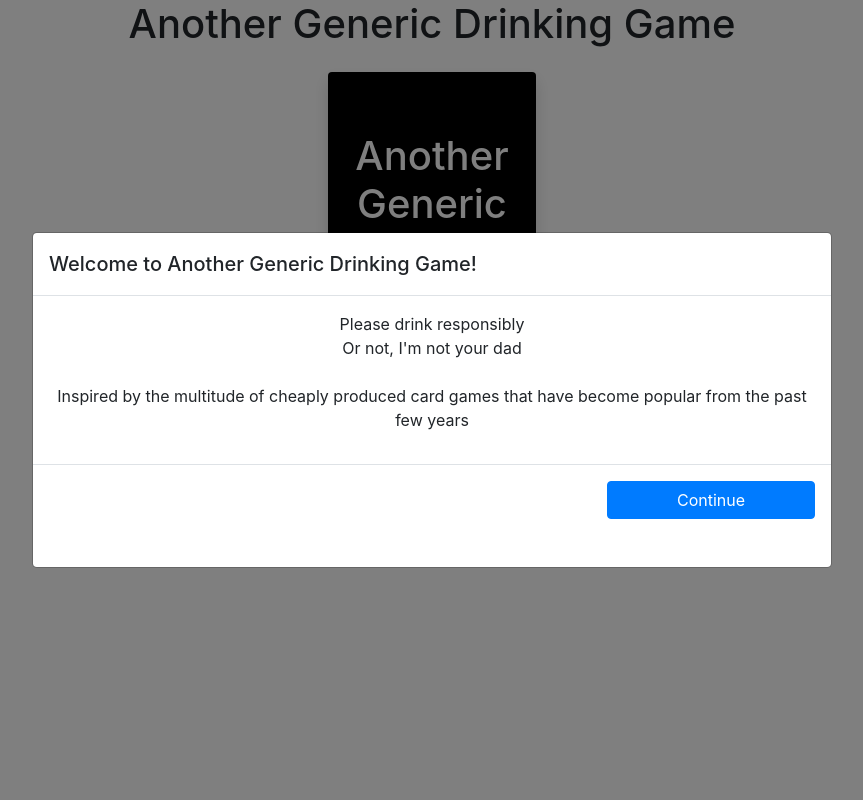
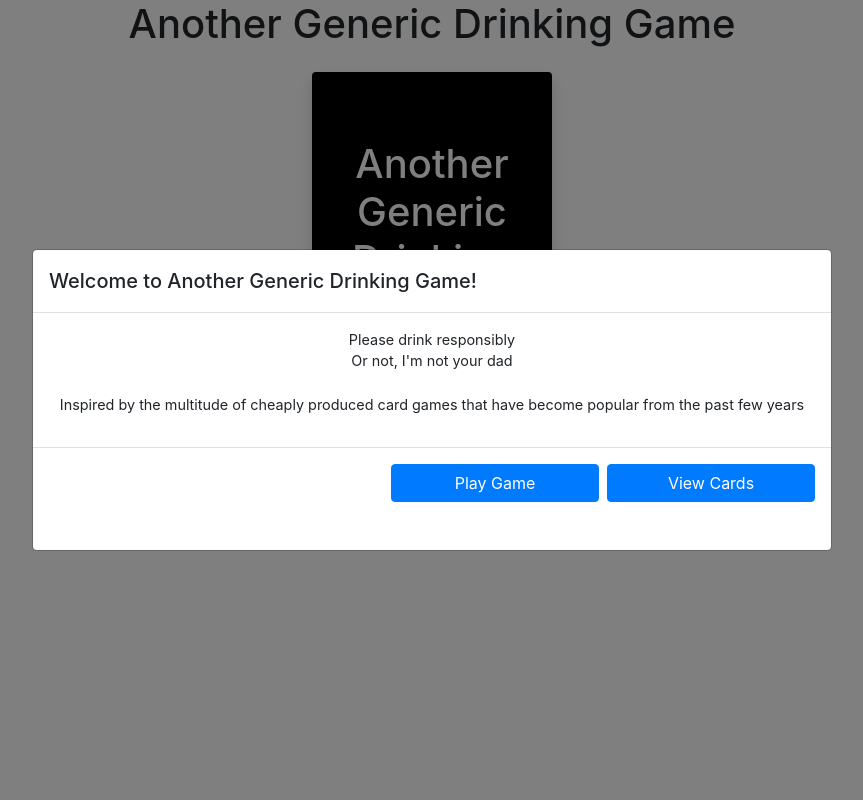
Before and after one commit to chcarraway/chcarraway-live, a PHP site: page /game in a window 1280 px wide. Shown: the whole page, without its empty margins (208-1071 px from the left). Run offline with PHP 8.4, Linux system fonts and the light colour scheme.

Commit message:
Restructured everything, changed CSS, consolidated files, deleted old stuff

```diff
--- a/counter/index.html
+++ b/counter/index.html
@@ -2,7 +2,7 @@
     <title>MTG Life Counter</title>
     <meta name="viewport" content="width=device-width, initial-scale=1">
     <link rel="stylesheet" href="../assets/css/bootstrap.min.css">
-    <link rel="stylesheet" href="assets/css/counter.css">
+    <link rel="stylesheet" href="assets/css/styles.css">
     <script src='../assets/js/jquery-3.4.1.min.js'></script>
     <script src="../assets/js/bootstrap.bundle.min.js"></script>
 </head>
--- a/game/assets/css/game.css
+++ b/game/assets/css/styles.css
@@ -1,21 +1,22 @@
 .gameArea {
     padding: 1em;
+}
+p {
+    font-size: .9rem;
 }
 .card {
     margin: auto;
     margin-bottom: 1em;
     justify-content: center;
     align-items: center;
-    padding: 1em;
-    width: 13em;
-    height: 20em;
+    width: 2.5in;
+    height: 3.5in;
 }
-
 .nac {
     background-color: black;
     color: white;
+    padding: 1em;
 }
-
 .category {
     margin: auto;
     margin-bottom: 1em;
@@ -37,13 +38,11 @@
 .btn {
     margin-bottom: 2em;
     width: 13em;
-
 }
 .shake {
     animation: shake 0.5s;
     animation-iteration-count: 1;
 }
-
 @keyframes shake {
     0% { transform: translate(1px, 1px) rotate(0deg); }
     10% { transform: translate(-1px, -2px) rotate(-1deg); }
--- a/game/assets/js/cards.js
+++ b/game/assets/data/cards.js
@@ -276,34 +276,7 @@ var cards = [
     }, {
         category: "Ongoing",
         header: "It's Not Funny!",
-        body: "Until your next turn, you must try to make the other players laugh. If any other player laughs, all of them must drin! If no other players laugh before your next turn, you must take a shot!"
+        body: "Until your next turn, you must try to make the other players laugh. If any other player laughs, all of them must drin! If no other players laugh before your next turn, you must take a shot!",
+        decay: 1
     },
-
-/*
-    {
-        category: "",
-        header: "",
-        body: ""
-    },{
-        category: "",
-        header: "",
-        body: ""
-    },{
-        category: "",
-        header: "",
-        body: ""
-    },{
-        category: "",
-        header: "",
-        body: ""
-    },{
-        category: "",
-        header: "",
-        body: ""
-    },{
-        category: "",
-        header: "",
-        body: ""
-    }
-*/
 ]
--- a/game/assets/js/code.js
+++ b/game/assets/js/code.js
@@ -5,11 +5,11 @@ turn = 0;
 i = 0;
 ruleCount = 0;
 activeRules = 0;
-cards = shuffle(cards); //comment out for decay testing
 card = Object.keys(cards);
 table = document.getElementById("ongoingtable");
 tbody = document.getElementById("ongoingtbody");
 gameArea = document.getElementById("gameArea");
+cat = "";
 
 function shuffle(array) {
     var currentIndex = array.length, temporaryValue, randomIndex;
@@ -64,9 +64,17 @@ function addPlayer() {
 function beginGame() {
     $('#addPlayerModal').modal('hide');
     currentPlayer = players[turn];
+    cards = shuffle(cards);
 }
 
+
 function newTurn() {
+    if (Array.isArray(players) && players.length === 0) {
+        gameArea.innerHTML = "";
+        $('#addPlayerModal').modal('show');
+        document.getElementById('beginGame').disabled = true;
+        document.getElementById('nextCard').innerHTML = "Start Game";
+    } else {
     //change the text on the button
     document.getElementById('nextCard').innerHTML = "Next Turn";
     //destroy ongoing effects table
@@ -96,7 +104,7 @@ function newTurn() {
 
     //call showCard
     showCard();
-}
+}}
 
 function showCard() {
     if (i === card.length) { //if 0 cards left in deck, shuffle deck and restart
@@ -110,11 +118,11 @@ function showCard() {
             i++;
             showCard();
         } else { //display card
-            if (typeof newCard.contrib === "undefined") {
-                gameArea.innerHTML = '<div class="card shadow ' + newCard.category + '"><h3 class="">' + newCard.header + '</h3><h6 class"">' + newCard.body + '</h6></div>';
-                i++;
-            } else {
-                gameArea.innerHTML = '<div class="card shadow ' + newCard.category + '"><h3 class="">' + newCard.header + '</h3><h6 class="">' + newCard.body + '</h6><p class="contrib">' + newCard.contrib + '</p></div>';
+            newCard.contrib === undefined && (newCard.contrib = "AGDG") //if contrib is undefined, AGDG
+            gameArea.innerHTML = '<div class="card shadow ' + newCard.category + '"> ' +
+                '<div class="card-header border-0 w-100 bg-transparent"><h4>' + newCard.header + '</h4></div> ' +
+                '<div class="card-body align-items-center d-flex justify-content-center"><p class="card-text ">' + newCard.body + '</p></div>' +
+                '<div class="card-footer border-0 w-100 bg-transparent text-muted"><small class="">' + newCard.contrib + '</small></div></div>';
             i++;
         }
         if (newCard.decay > 0) { //if card has a decay value...
@@ -126,7 +134,6 @@ function showCard() {
         };
     };
 };
-}
 
 function removeShake() {
     document.getElementById('addPlayerModal').classList.remove("shake");
@@ -145,6 +152,27 @@ function validate() {
     }
 }
 
+function displayCards() {
+    $('#welcomeModal').modal('hide');
+    for (x = 0; x < cards.length; x++) {
+        var newCard = cards[card[x]];
+        if (newCard.header === "") { //if card is blank, ignore this card and move on to the next
+        } else { //display card
+            if (newCard.nac === "nac") {//if card is not a card, make new container for the category
+                gameArea.innerHTML += '<div class="row border category" id="' + newCard.category + '"></div>';
+                cat = document.getElementById(newCard.category);
+                cat.innerHTML += '<div class="card nac shadow ' + newCard.category + '"><h2 class="">' + newCard.header + '</h2><br /><br /><h6 class="">' + newCard.body + '</h6></div>';
+            } else {//print card in category
+                newCard.contrib === undefined && (newCard.contrib = "AGDG") //if contrib is undefined, AGDG
+                cat.innerHTML += '<div class="card shadow ' + newCard.category + '"> ' +
+                    '<div class="card-header border-0 w-100 bg-transparent"><h4>' + newCard.header + '</h4></div> ' +
+                    '<div class="card-body align-items-center d-flex justify-content-center"><p class="card-text ">' + newCard.body + '</p></div>' +
+                    '<div class="card-footer border-0 w-100 bg-transparent text-muted"><small class="">' + newCard.contrib + '</small></div></div>';
+            }
+        }
+    }
+}
+
 $('#addPlayerModal').on('shown.bs.modal', function () {
     $('#player').focus()
 })
@@ -154,3 +182,4 @@ document.getElementById("welcomeContinue").addEventListener('click', welcomeCont
 document.getElementById("addPlayer").addEventListener('click', validate);
 document.getElementById("beginGame").addEventListener('click', beginGame);
 document.getElementById("nextCard").addEventListener('click', newTurn);
+document.getElementById("displayCards").addEventListener('click', displayCards);
--- a/game/index.html
+++ b/game/index.html
@@ -4,11 +4,11 @@
     <title>Another Generic Drinking Game!</title>
     <meta name="viewport" content="width=device-width, initial-scale=1">
     <link rel="stylesheet" href="../assets/css/bootstrap.min.css">
-    <link rel="stylesheet" href="assets/css/game.css">
+    <link rel="stylesheet" href="assets/css/styles.css">
     <script src='../assets/js/jquery-3.4.1.min.js'></script>
     <script src="../assets/js/bootstrap.bundle.min.js"></script>
-    <!--script src='assets/js/cards.test.js'></script-->
-    <script src="assets/js/cards.js"></script>
+    <script src="assets/data/cards.js"></script>
+    <script defer src="assets/js/code.js"></script>
 </head>
 
 <body>
@@ -21,7 +21,7 @@
         <div class='row'>
             <div class='col'>
                 <div class='gameArea' id="gameArea">
-                    <div class='card shadow nac' id='card'><h1>Another Generic Drinking Game</h1></div>
+                    <div class='card shadow nac' id='card'><h1>Another<br />Generic<br />Drinking<br />Game</h1></div>
                 </div>
                 <button role="button" id="nextCard" class="btn btn-primary">Click Here to Begin</button>
                 <table class='table table-sm d-none' id='ongoingtable'>
@@ -52,7 +52,8 @@
                         <p>Please drink responsibly<br />Or not, I'm not your dad<br /><br />Inspired by the multitude of cheaply produced card games that have become popular from the past few years</p>
                     </div>
                     <div class="modal-footer">
-                        <button type="button" id="welcomeContinue" class="btn btn-primary">Continue</button>
+                        <button type="button" id="welcomeContinue" class="btn btn-primary">Play Game</button>
+                        <button type="button" id="displayCards" class="btn btn-primary">View Cards</button>
                     </div>
                 </div>
             </div>
@@ -105,5 +106,4 @@
     });
     </script>
 </body>
-<script src="assets/js/code.js"></script>
 </html>
--- a/index.html
+++ b/index.html
@@ -25,10 +25,7 @@
                             First major project, a card based drinking game
                         </div>
                         <div class="card-footer">
-                            <div class="btn-group w-100" role="group">
-                                <button role="button" class="btn btn-outline-primary btn-lg" onclick="window.location.href = 'game';">Play Game</button>
-                                <button role="button" class="btn btn-outline-primary btn-lg" onclick="window.location.href = 'game/cards.html';">View Cards</button>
-                            </div>
+                            <button role="button" class="btn btn-outline-primary btn-block btn-lg" onclick="window.location.href = 'game';">Another Generic Drinking Game</button>
                         </div>
                     </div>
                     <div id="Counter" class='card border rounded-lg'>
```
Also changed, not shown: game/assets/js/displayCards.js (deleted, +0 -24 lines), game/cards.html (deleted, +0 -34 lines), counter/assets/css/styles.css (renamed from counter/assets/css/counter.css). Lines whose indentation alone changed are shown as unchanged.
